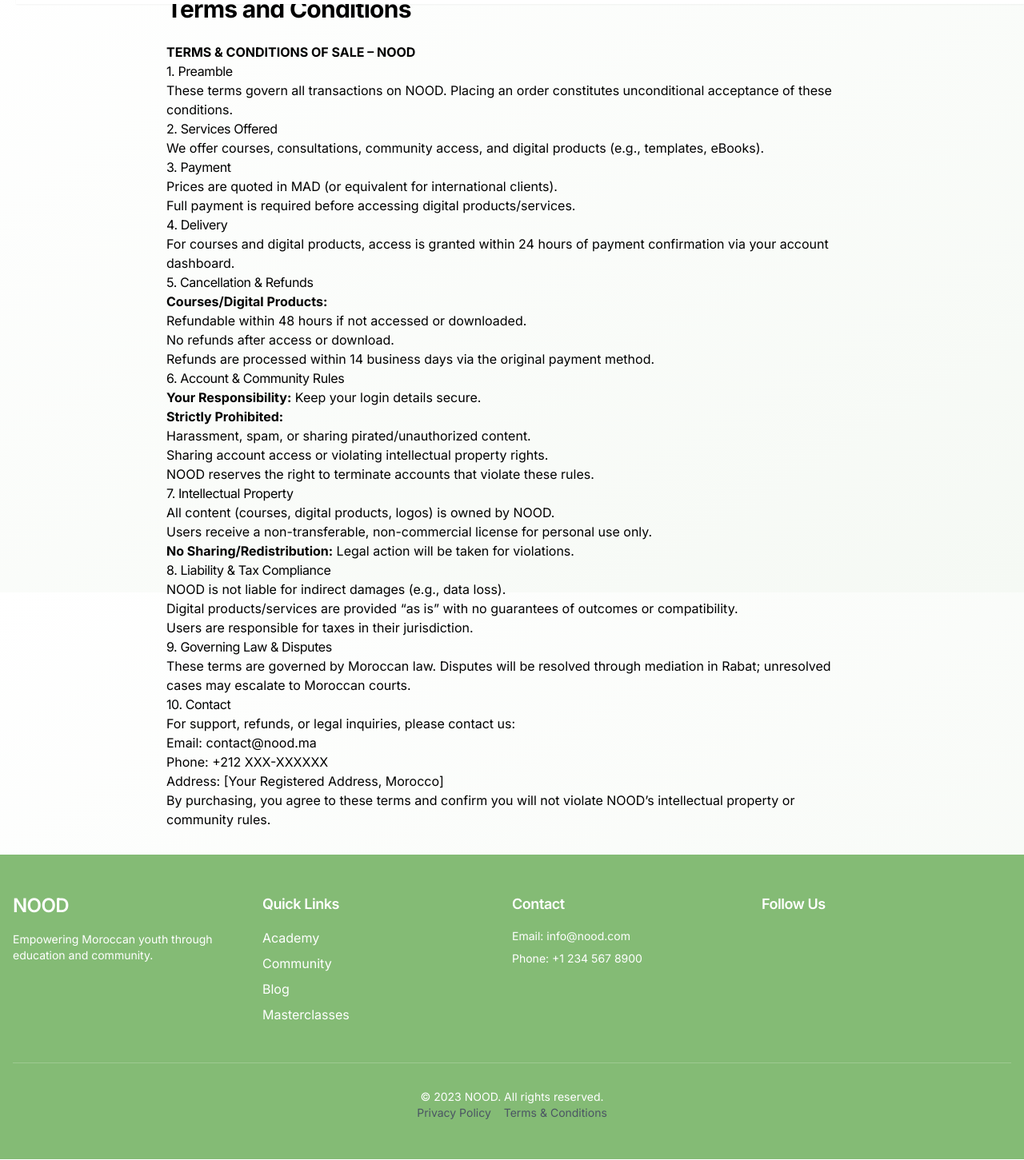
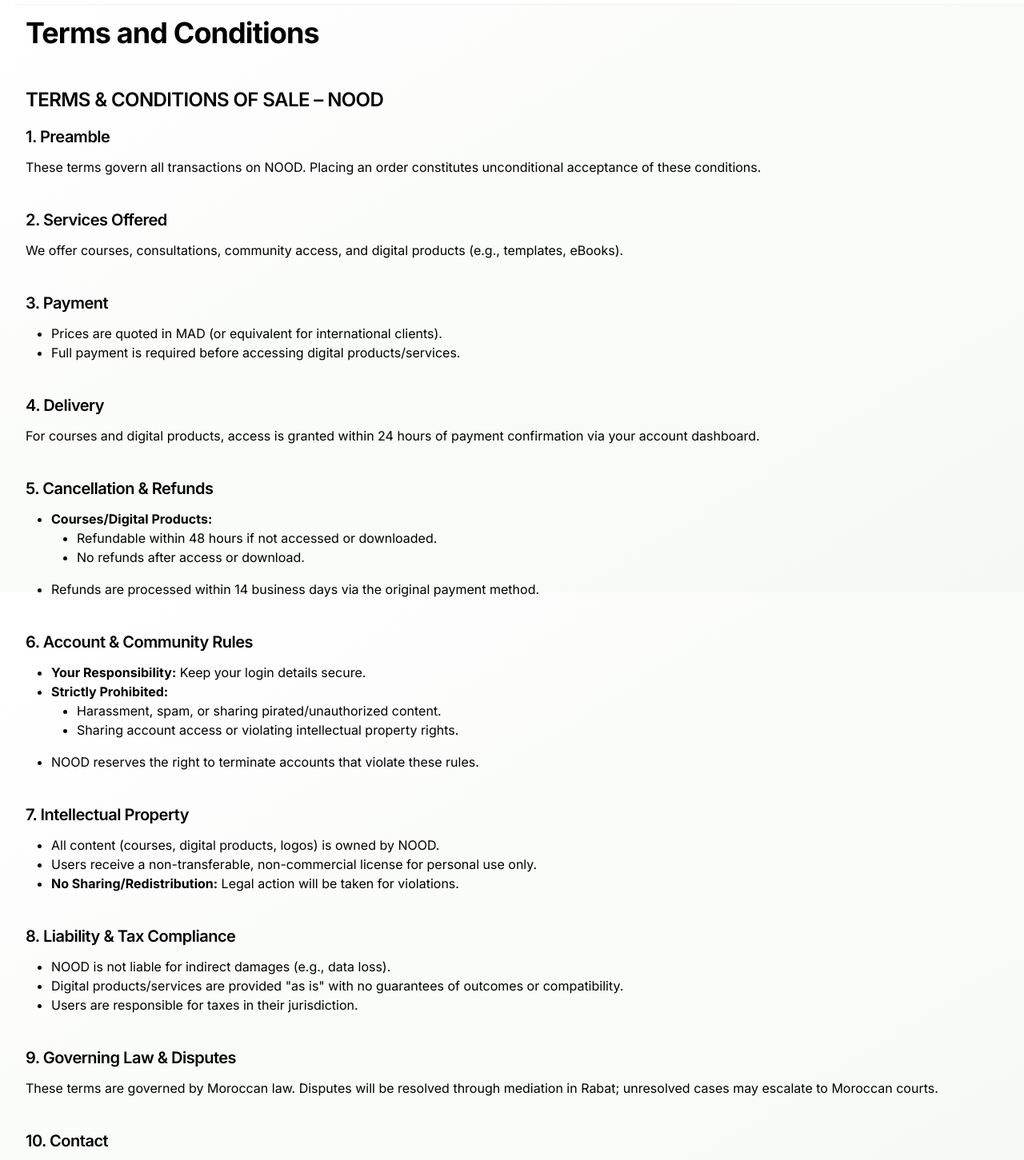
Before and after one commit to EmreGunner/NoodWebMain, a React (Vite) app: page /terms-and-conditions in a window 1280 px wide. Shown: the part 59-1510 px from the top of the page at 80% size. Built offline with nearby package versions, Linux system fonts and the light colour scheme.

Commit message:
changes4

```diff
--- a/src/App.tsx
+++ b/src/App.tsx
@@ -35,7 +35,7 @@ const App: React.FC = () => {
       <ScrollToTop />
       <div className="flex flex-col min-h-screen">
         <Header />
-        <main className="flex-grow pt-5 px-4 sm:px-6 lg:px-8">
+        <main className="flex-grow pt-16 sm:pt-20 px-4 sm:px-6 lg:px-8 max-w-7xl mx-auto w-full">
           <Suspense fallback={<LoadingSpinner />}>
             <Routes>
               <Route path="/" element={<HomePage />} />
--- a/src/pages/PrivacyPolicy.tsx
+++ b/src/pages/PrivacyPolicy.tsx
@@ -3,15 +3,18 @@ import { Helmet } from 'react-helmet';
 
 const PrivacyPolicy: React.FC = () => {
   return (
-    <div className="container mx-auto px-4 py-8 max-w-4xl">
+    <div className="container mx-auto">
       <Helmet>
         <title>Privacy Policy - NoodWeb</title>
         <meta name="description" content="Privacy Policy for NoodWeb" />
       </Helmet>
 
-      <h1 className="text-3xl font-bold mb-6">Privacy Policy</h1>
+      <div className="mb-12">
+        <h1 className="text-4xl font-bold mb-6">Privacy Policy</h1>
+      </div>
 
-      <div className="prose prose-lg">
+      <div className="prose prose-lg max-w-none">
+        <section className="mb-8">
           <p><strong>PRIVACY POLICY – NOOD PLATFORM</strong></p>
 
           <h2>1. Introduction</h2>
@@ -71,7 +74,7 @@ const PrivacyPolicy: React.FC = () => {
             We use cookies to improve site functionality and track usage analytics. Adjust cookie settings via your browser.
           </p>
 
-        <h2>8. Children’s Privacy</h2>
+          <h2>8. Children's Privacy</h2>
           <p>
             NOOD does not target users under 16. Minors must obtain parental consent to use the platform.
           </p>
@@ -93,6 +96,7 @@ const PrivacyPolicy: React.FC = () => {
             <li>Address: [Your Registered Address, Morocco]</li>
             <li>Phone: +212 XXX-XXXXXX</li>
           </ul>
+        </section>
       </div>
     </div>
   );
--- a/src/pages/TermsAndConditions.tsx
+++ b/src/pages/TermsAndConditions.tsx
@@ -3,65 +3,75 @@ import { Helmet } from 'react-helmet';
 
 const TermsAndConditions: React.FC = () => {
   return (
-    <div className="container mx-auto px-4 py-8 max-w-4xl">
+    <div className="container mx-auto">
       <Helmet>
         <title>Terms and Conditions - NoodWeb</title>
         <meta name="description" content="Terms and Conditions for NoodWeb" />
       </Helmet>
 
-      <h1 className="text-3xl font-bold mb-6">Terms and Conditions</h1>
+      <div className="mb-12">
+        <h1 className="text-4xl font-bold mb-6">Terms and Conditions</h1>
+      </div>
 
-      <div className="prose prose-lg">
-        <p><strong>TERMS &amp; CONDITIONS OF SALE – NOOD</strong></p>
+      <div className="prose prose-lg max-w-none">
+        <section className="mb-8">
+          <h2 className="text-2xl font-semibold mb-4">TERMS & CONDITIONS OF SALE – NOOD</h2>
 
-        <h2>1. Preamble</h2>
-        <p>
-          These terms govern all transactions on NOOD. Placing an order constitutes unconditional acceptance of these conditions.
-        </p>
+          <section className="mb-6">
+            <h3 className="text-xl font-semibold mb-3">1. Preamble</h3>
+            <p className="mb-4">These terms govern all transactions on NOOD. Placing an order constitutes unconditional acceptance of these conditions.</p>
+          </section>
 
-        <h2>2. Services Offered</h2>
-        <p>
-          We offer courses, consultations, community access, and digital products (e.g., templates, eBooks).
-        </p>
+          <section className="mb-6">
+            <h3 className="text-xl font-semibold mb-3">2. Services Offered</h3>
+            <p className="mb-4">We offer courses, consultations, community access, and digital products (e.g., templates, eBooks).</p>
+          </section>
 
-        <h2>3. Payment</h2>
-        <ul>
+          <section className="mb-6">
+            <h3 className="text-xl font-semibold mb-3">3. Payment</h3>
+            <ul className="list-disc pl-8 mb-4">
               <li>Prices are quoted in MAD (or equivalent for international clients).</li>
               <li>Full payment is required before accessing digital products/services.</li>
             </ul>
+          </section>
 
-        <h2>4. Delivery</h2>
-        <p>
-          For courses and digital products, access is granted within 24 hours of payment confirmation via your account dashboard.
-        </p>
+          <section className="mb-6">
+            <h3 className="text-xl font-semibold mb-3">4. Delivery</h3>
+            <p className="mb-4">For courses and digital products, access is granted within 24 hours of payment confirmation via your account dashboard.</p>
+          </section>
 
-        <h2>5. Cancellation &amp; Refunds</h2>
-        <ul>
+          <section className="mb-6">
+            <h3 className="text-xl font-semibold mb-3">5. Cancellation &amp; Refunds</h3>
+            <ul className="list-disc pl-8 mb-4">
               <li>
                 <strong>Courses/Digital Products:</strong>
-            <ul>
+                <ul className="list-disc pl-8 mb-4">
                   <li>Refundable within 48 hours if not accessed or downloaded.</li>
                   <li>No refunds after access or download.</li>
                 </ul>
               </li>
               <li>Refunds are processed within 14 business days via the original payment method.</li>
             </ul>
+          </section>
 
-        <h2>6. Account &amp; Community Rules</h2>
-        <ul>
+          <section className="mb-6">
+            <h3 className="text-xl font-semibold mb-3">6. Account &amp; Community Rules</h3>
+            <ul className="list-disc pl-8 mb-4">
               <li><strong>Your Responsibility:</strong> Keep your login details secure.</li>
               <li>
                 <strong>Strictly Prohibited:</strong>
-            <ul>
+                <ul className="list-disc pl-8 mb-4">
                   <li>Harassment, spam, or sharing pirated/unauthorized content.</li>
                   <li>Sharing account access or violating intellectual property rights.</li>
                 </ul>
               </li>
               <li>NOOD reserves the right to terminate accounts that violate these rules.</li>
             </ul>
+          </section>
 
-        <h2>7. Intellectual Property</h2>
-        <ul>
+          <section className="mb-6">
+            <h3 className="text-xl font-semibold mb-3">7. Intellectual Property</h3>
+            <ul className="list-disc pl-8 mb-4">
               <li>All content (courses, digital products, logos) is owned by NOOD.</li>
               <li>
                 Users receive a non-transferable, non-commercial license for personal use only.
@@ -70,30 +80,36 @@ const TermsAndConditions: React.FC = () => {
                 <strong>No Sharing/Redistribution:</strong> Legal action will be taken for violations.
               </li>
             </ul>
+          </section>
 
-        <h2>8. Liability &amp; Tax Compliance</h2>
-        <ul>
+          <section className="mb-6">
+            <h3 className="text-xl font-semibold mb-3">8. Liability &amp; Tax Compliance</h3>
+            <ul className="list-disc pl-8 mb-4">
               <li>NOOD is not liable for indirect damages (e.g., data loss).</li>
-          <li>Digital products/services are provided “as is” with no guarantees of outcomes or compatibility.</li>
+              <li>Digital products/services are provided "as is" with no guarantees of outcomes or compatibility.</li>
               <li>Users are responsible for taxes in their jurisdiction.</li>
             </ul>
+          </section>
 
-        <h2>9. Governing Law &amp; Disputes</h2>
-        <p>
-          These terms are governed by Moroccan law. Disputes will be resolved through mediation in Rabat; unresolved cases may escalate to Moroccan courts.
-        </p>
+          <section className="mb-6">
+            <h3 className="text-xl font-semibold mb-3">9. Governing Law &amp; Disputes</h3>
+            <p className="mb-4">These terms are governed by Moroccan law. Disputes will be resolved through mediation in Rabat; unresolved cases may escalate to Moroccan courts.</p>
+          </section>
 
-        <h2>10. Contact</h2>
-        <p>For support, refunds, or legal inquiries, please contact us:</p>
-        <ul>
-          <li>Email: <a href="mailto:contact@nood.ma">contact@nood.ma</a></li>
+          <section className="mb-6">
+            <h3 className="text-xl font-semibold mb-3">10. Contact</h3>
+            <p className="mb-4">For support, refunds, or legal inquiries, please contact us:</p>
+            <ul className="list-disc pl-8 mb-4">
+              <li>Email: <a href="mailto:contact@nood.ma" className="text-blue-500">contact@nood.ma</a></li>
               <li>Phone: +212 XXX-XXXXXX</li>
               <li>Address: [Your Registered Address, Morocco]</li>
             </ul>
+          </section>
 
-        <p>
-          By purchasing, you agree to these terms and confirm you will not violate NOOD’s intellectual property or community rules.
+          <p className="mb-4">
+            By purchasing, you agree to these terms and confirm you will not violate NOOD's intellectual property or community rules.
           </p>
+        </section>
       </div>
     </div>
   );
```
Also changed, not shown: translationNotes.txt (added). Lines whose indentation alone changed are shown as unchanged.
